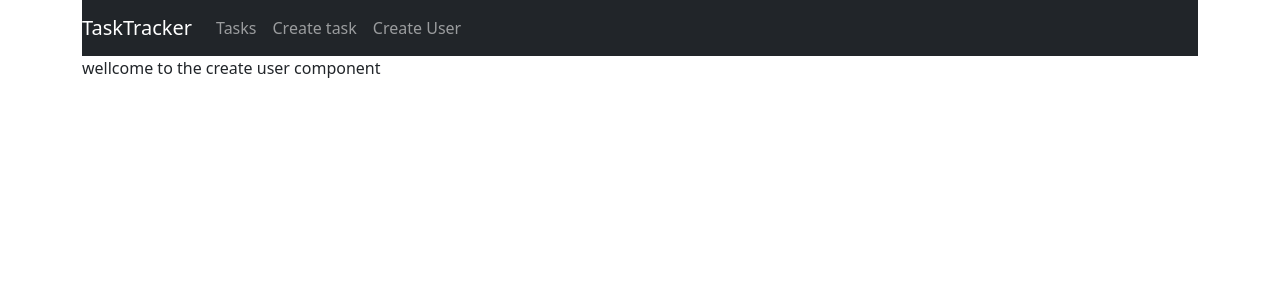
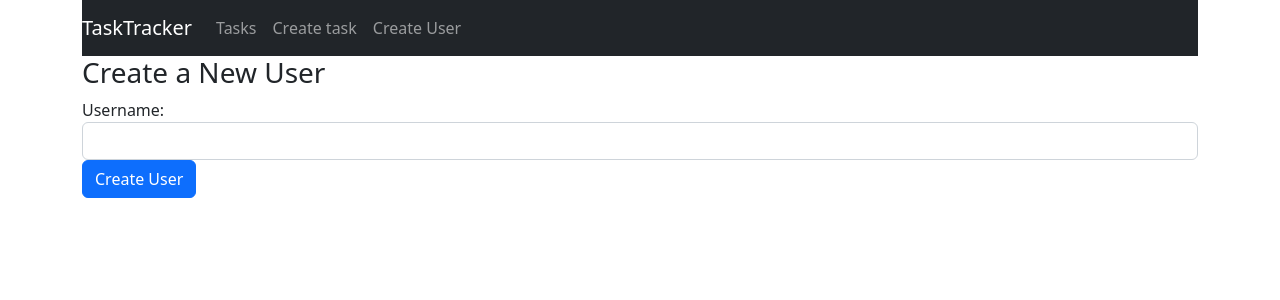
Before and after one commit to yayner2002/MERN-task-tracker-app, a React (Create React App) app: page /user in a window 1280 px wide. Shown: the top 300 px of the page. Built offline with nearby package versions, Linux system fonts and the light colour scheme.

Commit message:
Implement the add user component

```diff
--- a/src/components/CreateUser.js
+++ b/src/components/CreateUser.js
@@ -1,11 +1,57 @@
 import React, { Component } from 'react'
 
 class CreateUser extends Component {
-  state = {  }
+  constructor(props) {
+    super(props);
+
+    this.onchangeUsername = this.onchangeUsername.bind(this);
+    this.onSubmit = this.onSubmit.bind(this)
+
+    this.state = {
+      username: "",
+    };
+  }
+
+  onchangeUsername(e) {
+    this.setState({
+      username: e.target.value,
+    });
+  }
+
+
+  onSubmit(e) {
+    e.preventDefault();
+
+    const user = {
+      username: this.state.username,
+    };
+
+    console.log(user);
+
+
+    this.setState({
+      username:''
+    })
+  }
+
+
+
+
   render() {
     return (
     <div>
-      <p>wellcome to the create user component</p>
+      <h3>Create a New User</h3>
+      <form onSubmit={this.onSubmit}>
+        <div className="form-group">
+          <label htmlFor="username">Username:</label>
+          <input type="text"  onChange={this.onchangeUsername}
+              value={this.state.username} required className='form-control' />
+        </div>
+
+        <div className="form-group">
+          <input type="submit" value="Create User" className='btn btn-primary' />
+        </div>
+      </form>
     </div>
 
     );
```
